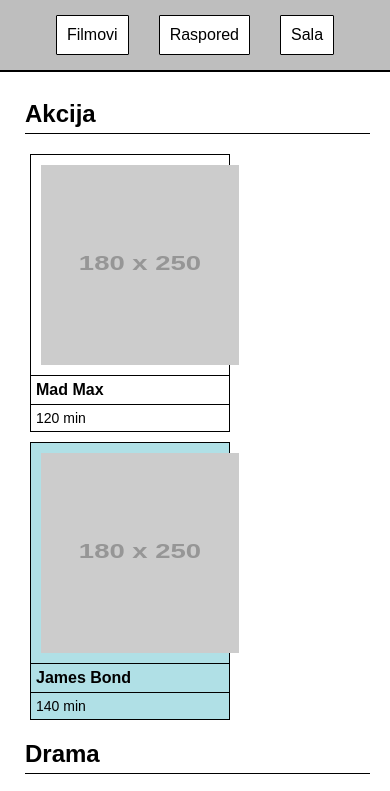
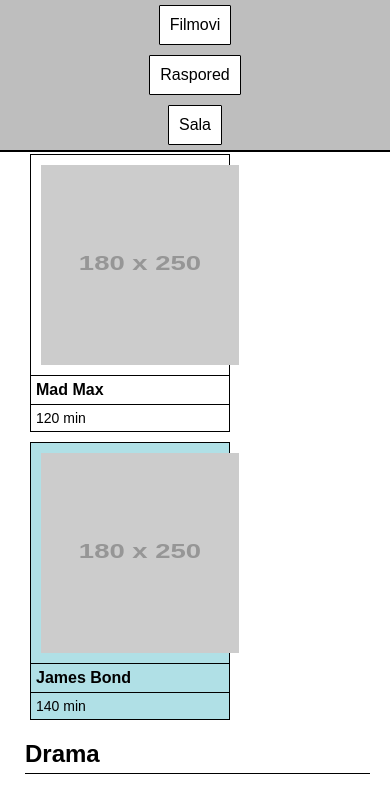
Before and after one commit to denistopic-art/kinoDenisTopic, a plain HTML site: page filmovi.html in a window 390 px wide. Shown: the top 791 px of the page. Drawn offline with Linux system fonts and the light colour scheme; placeholder pictures from the web are drawn by us.

Commit message:
dodan media query za responzivan dizajn menija kada je širina ekrana manja od 500px

```diff
--- a/filmovi.css
+++ b/filmovi.css
@@ -115,3 +115,15 @@ h2{
     padding-bottom:5px;
     margin-left: 5px;
 }
+@media (max-width: 500px){
+
+    ul{
+        flex-direction: column;
+        align-items: center;
+    }
+
+    li{
+        margin: 5px 0;
+    }
+
+}
```
